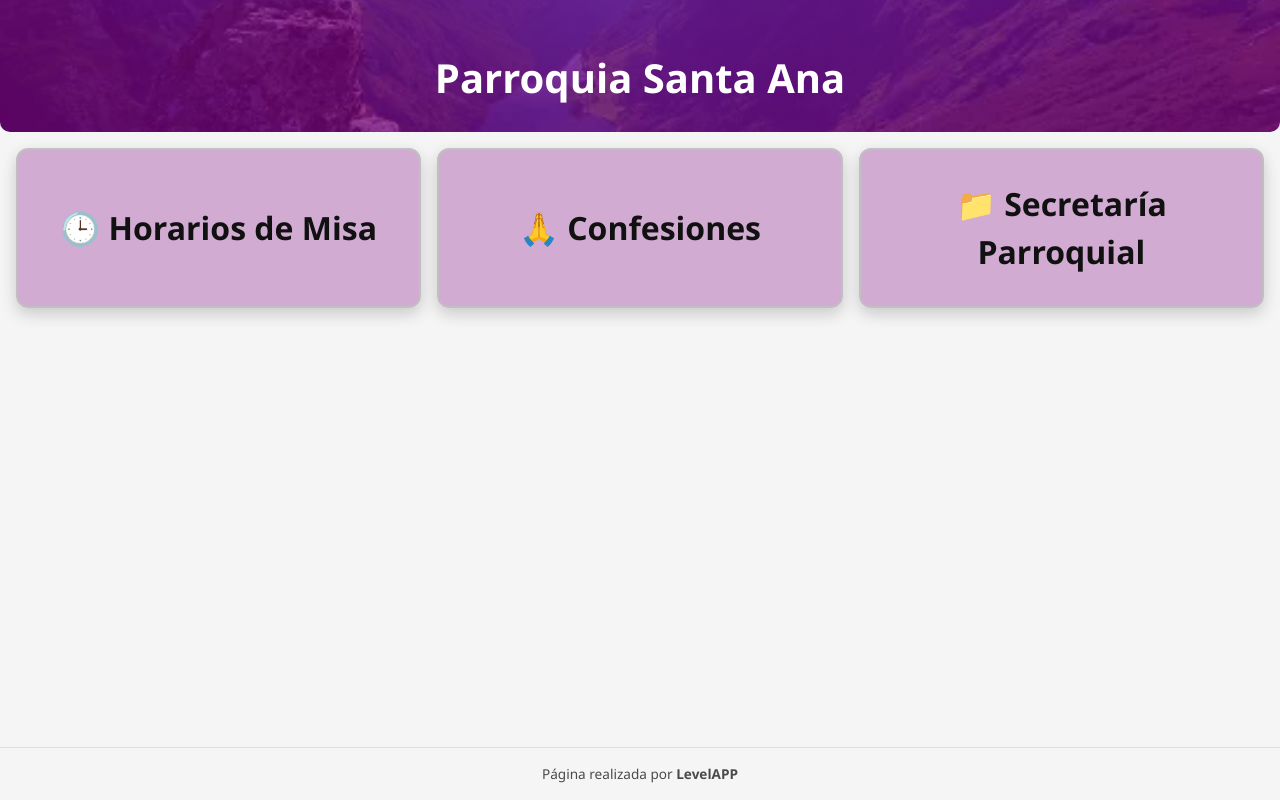
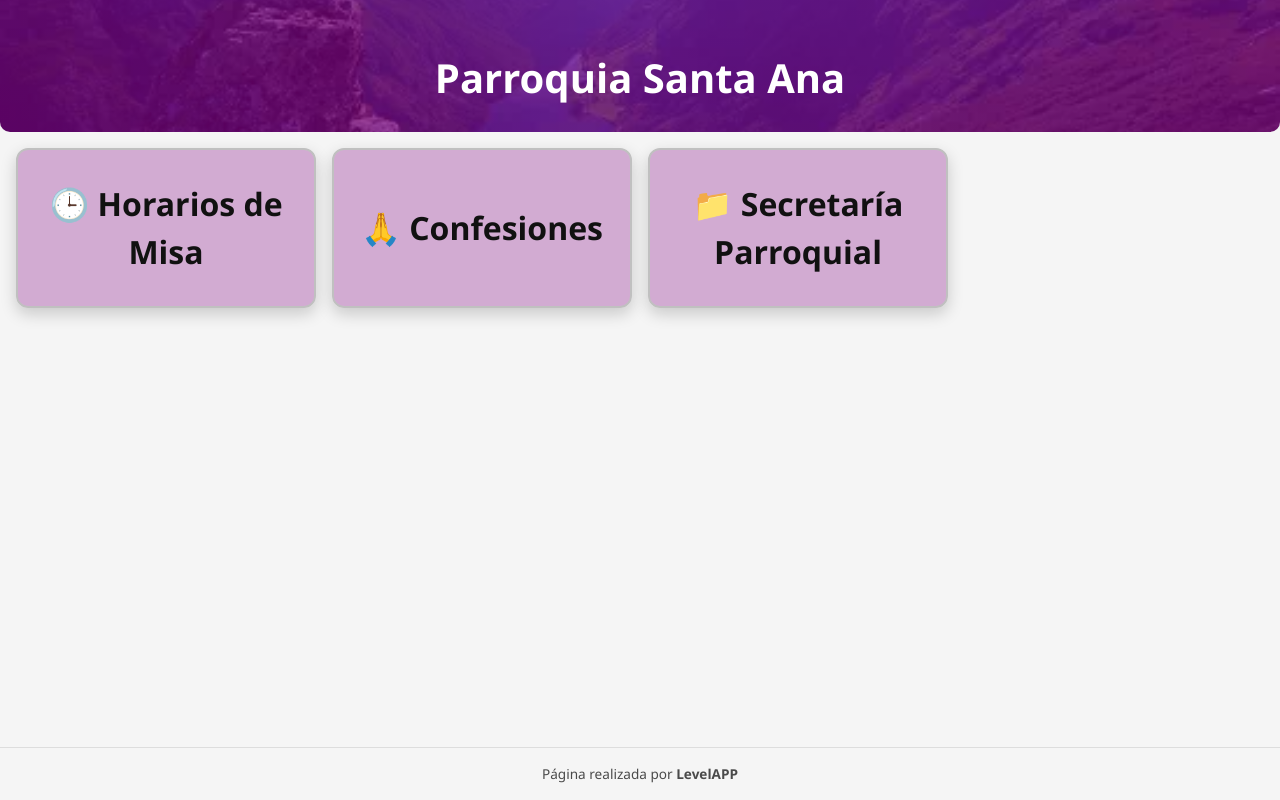
Before and after one commit to Mystogab/pqia-santa-ana, a website: page public/index.html in a window 1280 px wide. Drawn offline with Linux system fonts and the light colour scheme; files whose address does not match are found by name.

Commit message:
improve style when using tablet view

```diff
--- a/public/styles.css
+++ b/public/styles.css
@@ -131,10 +131,10 @@ body {
 
 /* tablet / pc */
 
-@media (min-width: 700px) {
+@media (min-width: 750px) {
 
   .grid {
-    grid-template-columns: repeat(3, 1fr);
+    grid-template-columns: repeat(4, 1fr);
   }
 
 }
```
